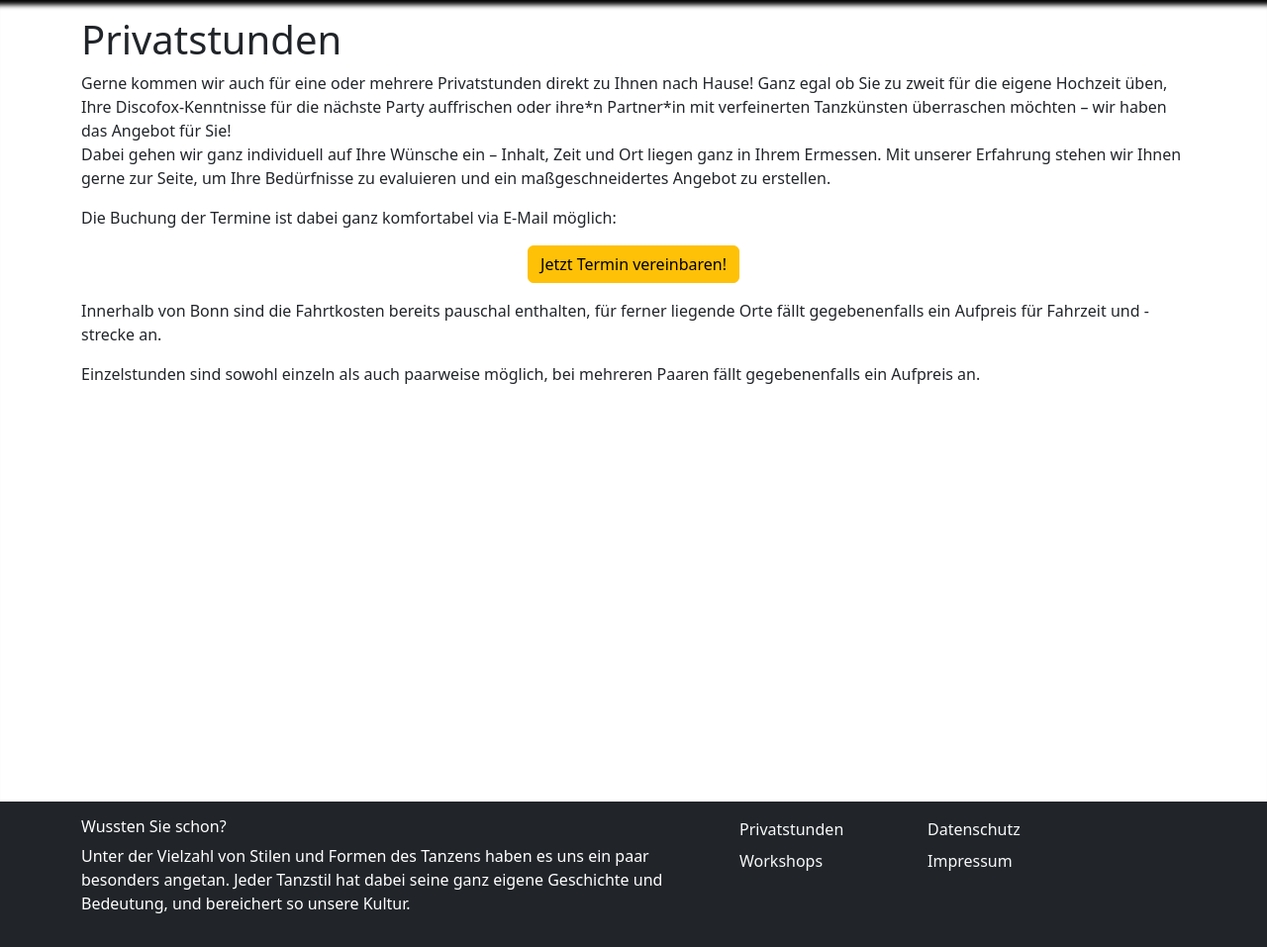
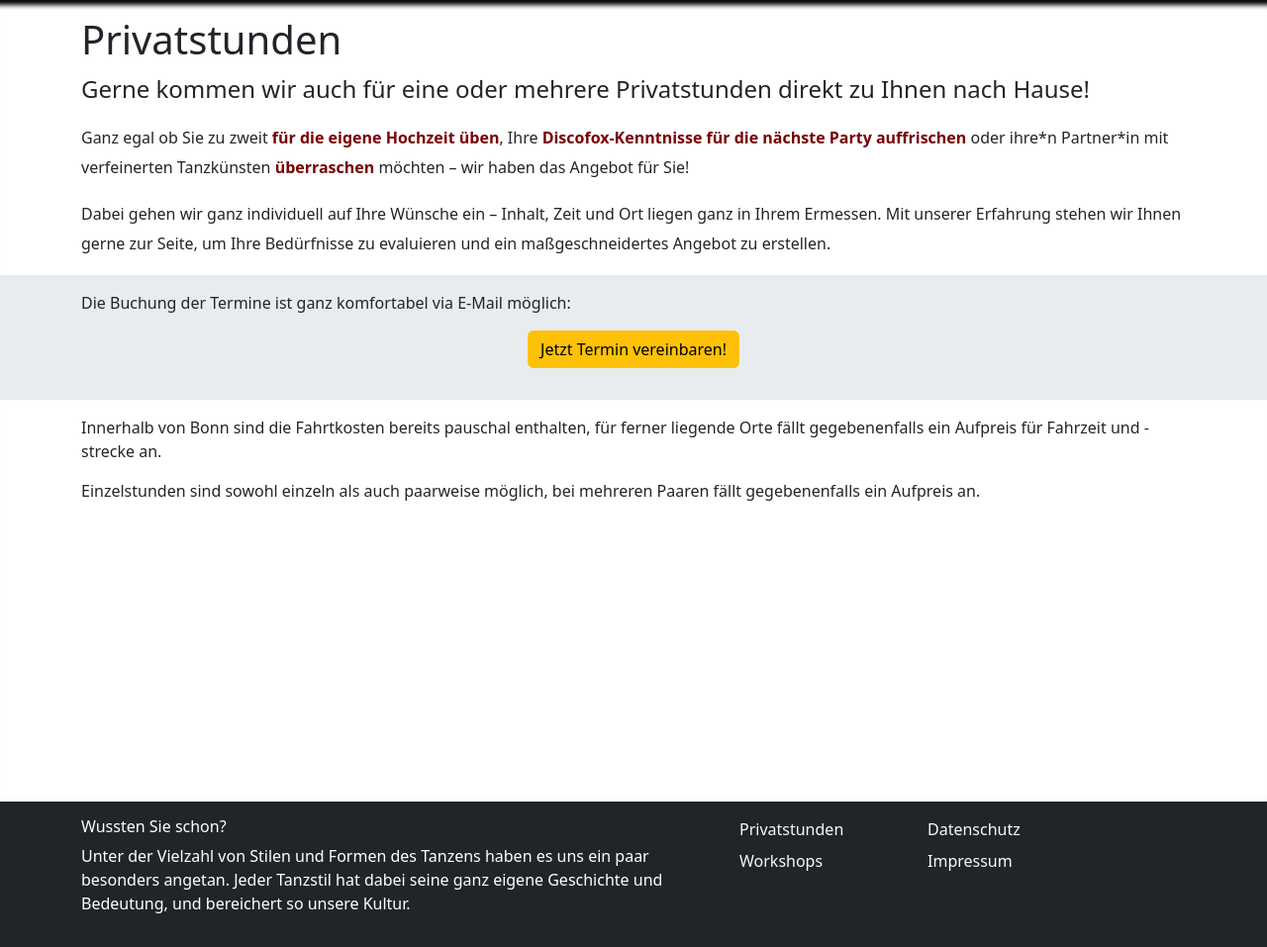
Before and after one commit to cr7pt0gr4ph7/tanzgefuehl.dance, a Jekyll site: the page built from privatstunden.html, in a window 1280 px wide. Shown: the part 900-1857 px from the top of the page at 99% size. Built offline with Jekyll 4.4.1, drawn with Linux system fonts in a browser that asks for light colours.

Commit message:
Improve the layout of the /privatstunden page

```diff
--- a/_includes/footer.html
+++ b/_includes/footer.html
@@ -8,15 +8,13 @@
             </div>
             <div class="col-md-2">
                 <ul class="nav flex-column">
-                    <li class="nav-item mb-2"><a class="nav-link p-0 text-light"
-                            href="/privatstunden#-">Privatstunden</a></li>
+                    <li class="nav-item mb-2"><a class="nav-link p-0 text-light" href="/privatstunden#-">Privatstunden</a></li>
                     <li class="nav-item mb-2"><a class="nav-link p-0 text-light" href="/workshops#-">Workshops</a></li>
                 </ul>
             </div>
             <div class="col-md-3">
                 <ul class="nav flex-column">
-                    <li class="nav-item mb-2"><a class="nav-link p-0 text-light" href="/datenschutz#-">Datenschutz</a>
-                    </li>
+                    <li class="nav-item mb-2"><a class="nav-link p-0 text-light" href="/datenschutz#-">Datenschutz</a></li>
                     <li class="nav-item mb-2"><a class="nav-link p-0 text-light" href="/impressum#-">Impressum</a></li>
                 </ul>
             </div>
--- /dev/null
+++ b/_layouts/page-core.html
@@ -0,0 +1,8 @@
+---
+layout: page-base
+---
+<main id="-" role="main">
+  <article>
+    {{ content }}
+  </article>
+</main>
--- a/_layouts/page.html
+++ b/_layouts/page.html
@@ -1,10 +1,6 @@
 ---
-layout: page-base
+layout: page-core
 ---
-<main id="-" role="main">
-  <article>
-    <div class="container">
-      {{ content }}
-    </div>
-  </article>
-</main>
+<div class="container">
+  {{ content }}
+</div>
--- a/_sass/customizations.scss
+++ b/_sass/customizations.scss
@@ -12,3 +12,23 @@
     vertical-align: middle;
     background: #eeeeee;
 }
+
+.lead-paragraph {
+    font-size: 1.5rem;
+}
+
+.secondary-lead-paragraph {
+    font-size: 1.125rem;
+    margin-top: -0.75rem;
+}
+
+.extra-line-spacing {
+    font-size: 1rem;
+    line-height: 1.9 !important;
+}
+
+main .section {
+    padding-top: 1rem;
+    padding-bottom: 1rem;
+    margin-bottom: 1rem;
+}
--- a/privatstunden.html
+++ b/privatstunden.html
@@ -1,25 +1,40 @@
 ---
 title: Privatstunden
-layout: page
+layout: page-core
 show_hero_bottom_link: true
 ---
+<div class="container">
   <h1>Privatstunden</h1>
-<p>
+  <p class="lead-paragraph">
     Gerne kommen wir auch für eine oder mehrere Privatstunden direkt zu Ihnen nach Hause!
-  Ganz egal ob Sie zu zweit für die eigene Hochzeit üben, Ihre Discofox-Kenntnisse für die nächste Party auffrischen oder ihre*n Partner*in mit verfeinerten Tanzkünsten überraschen möchten
-  &ndash; wir haben das Angebot für Sie!<br>
+  </p>
+  <p class="extra-line-spacing">
+    Ganz egal ob Sie zu zweit <strong>für die eigene Hochzeit üben</strong>, Ihre <strong>Discofox-Kenntnisse
+      für die nächste Party auffrischen</strong> oder ihre*n Partner*in mit verfeinerten Tanzkünsten
+    <strong>überraschen</strong> möchten &ndash; wir haben das Angebot für Sie!
+  </p>
+  <p class="extra-line-spacing">
     Dabei gehen wir ganz individuell auf Ihre Wünsche ein &ndash; Inhalt, Zeit und Ort liegen ganz in Ihrem Ermessen.
-  Mit unserer Erfahrung stehen wir Ihnen gerne zur Seite, um Ihre Bedürfnisse zu evaluieren und ein maßgeschneidertes Angebot zu erstellen.
+    Mit unserer Erfahrung stehen wir Ihnen gerne zur Seite, um Ihre Bedürfnisse zu evaluieren und ein maßgeschneidertes
+    Angebot zu erstellen.
   </p>
-<p>
-  Die Buchung der Termine ist dabei ganz komfortabel via E-Mail möglich:
+</div>
+<div class="section bg-body-secondary">
+  <div class="container">
+    <p style="font-weight: 500;">
+      Die Buchung der Termine ist ganz komfortabel via E-Mail möglich:
     </p>
     <p style="text-align: center;">
       <a class="mai&#x006C;-link btn btn-warning" href="mai&#x006C;to&#x003A;%63%6F%6E%74%61%63%74REMOVETHISTEXTBEFORESENDING&#64;%74%61%6E%7A%67%65%66%C3%BC%68%6C&#46;%64%61%6E%63%65?subject=Privatstunden-Anfrage:+Ihre+inidivuellen+Wünsche">Jetzt Termin vereinbaren!</a>
     </p>
+  </div>
+</div>
+<div class="container">
   <p>
-  Innerhalb von Bonn sind die Fahrtkosten bereits pauschal enthalten, für ferner liegende Orte fällt gegebenenfalls ein Aufpreis für Fahrzeit und -strecke an.
+    Innerhalb von Bonn sind die Fahrtkosten bereits pauschal enthalten, für ferner liegende Orte fällt gegebenenfalls
+    ein Aufpreis für Fahrzeit und -strecke an.
   </p>
   <p>
     Einzelstunden sind sowohl einzeln als auch paarweise möglich, bei mehreren Paaren fällt gegebenenfalls ein Aufpreis an.
   </p>
+</div>
```
Lines whose indentation alone changed are shown as unchanged.
